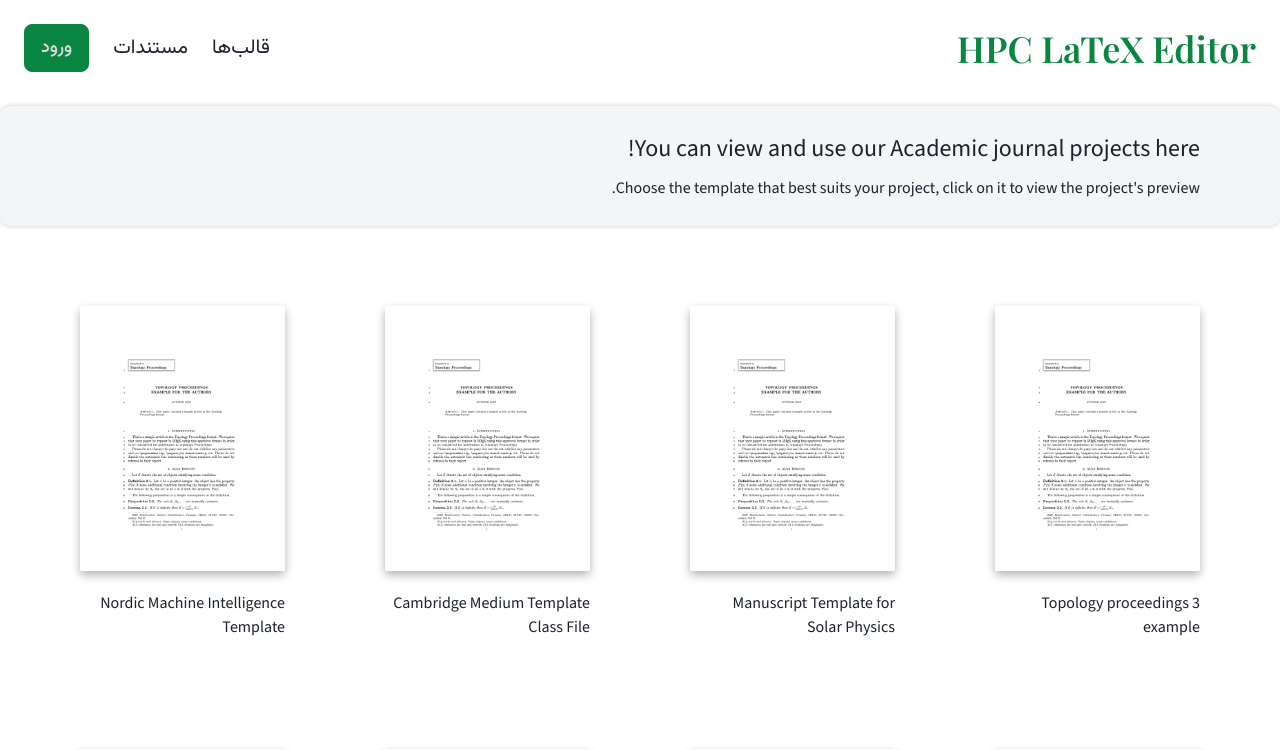
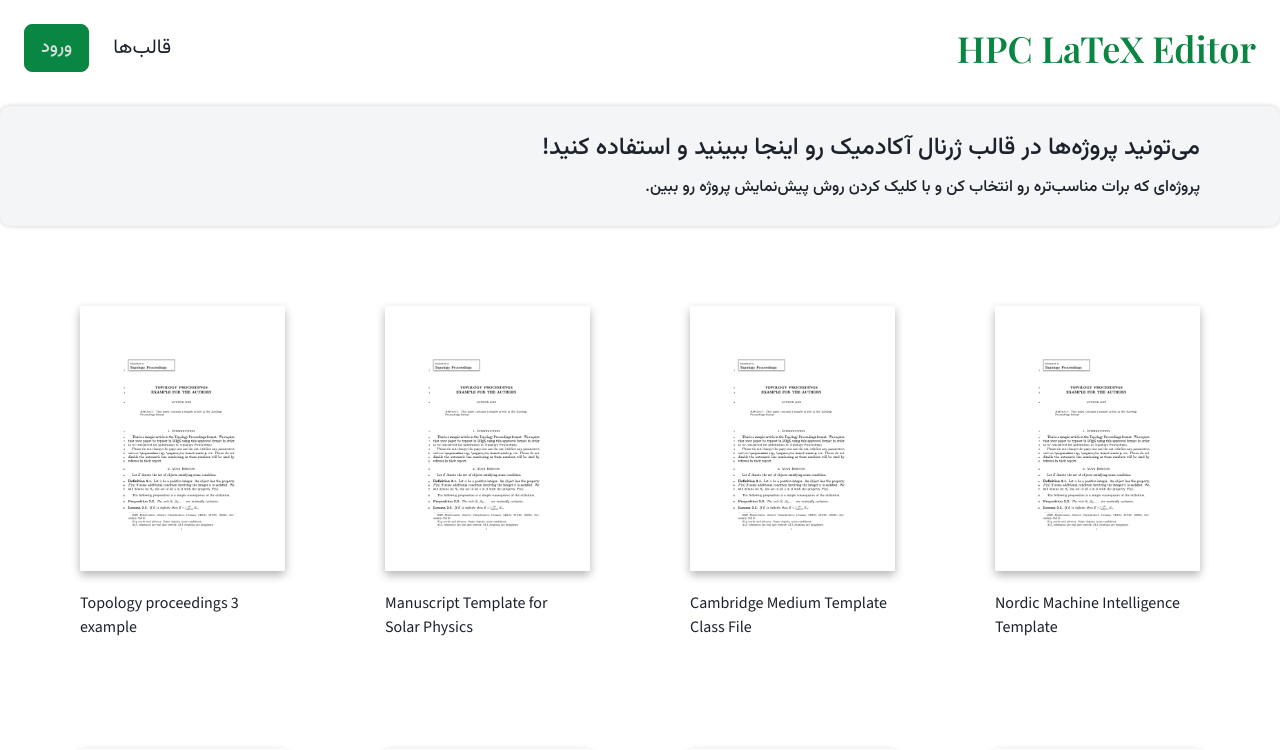
Before and after one commit to Afra-Khalaj/Overleaf-landing, a Next.js app: page /templates/academic-journal in a window 1280 px wide. Shown: the top 750 px of the page. Built offline with nearby package versions, Linux system fonts and the light colour scheme; a web font is replaced by a local one.

Commit message:
template init 2

```diff
--- a/app/_components/Header/Header.tsx
+++ b/app/_components/Header/Header.tsx
@@ -6,8 +6,8 @@ const Header = () => {
   return (
     <div className='flex items-center px-6 pb-6'>
         <Link className='text text-4xl text-primary font-title font-semibold' href="/">HPC LaTeX Editor</Link>
-        <Link href="/templates" className='ms-auto text-xl hover:text-primary'>قالب‌ها</Link>
-        <Link href="/docs" className='ms-6 me-6 text-xl hover:text-primary'>مستندات</Link>
+        {/* <Link href="/templates" className='ms-auto text-xl hover:text-primary'>قالب‌ها</Link> */}
+        <Link href="/docs" className='ms-auto me-6 text-xl hover:text-primary'>قالب‌ها</Link>
         <PrimaryButton href="https://dev.latex.hpc.ipm.ac.ir">ورود</PrimaryButton>
     </div>
   )
--- a/app/templates/academic-journal/page.tsx
+++ b/app/templates/academic-journal/page.tsx
@@ -20,12 +20,15 @@ const page = () => {
           borderRadius: "10px",
         }}
       >
-        <h1 className="font-body font-medium text-2xl text-neutral mt-14 ms-20">
-          You can view and use our Academic journal projects here!
+        <h1 className="font-medium text-2xl text-neutral mt-14 ms-20">
+          {/* You can view and use our Academic journal projects here! */}
+          می‌تونید پروژه‌ها در قالب ژرنال آکادمیک رو اینجا ببینید و استفاده کنید!
         </h1>
-        <p className="font-body font-medium text-l text-base-400 mt-3 mb-14 ms-20">
-          Choose the template that best suits your project, click on it to view
-          the project&apos;s preview.
+        <p className="font-medium text-l text-base-400 mt-3 mb-14 ms-20">
+          {/* Choose the template that best suits your project, click on it to view
+          the project&apos;s preview. */}
+          پروژه‌ای که برات مناسب‌تره رو انتخاب کن و با کلیک کردن روش پیش‌نمایش
+          پروژه رو ببین.
         </p>
       </div>
       <div
@@ -39,6 +42,7 @@ const page = () => {
           padding: "80px",
           paddingTop: "30px",
         }}
+        dir="ltr"
       >
         <div
           style={{
--- a/app/templates/conference/page.tsx
+++ b/app/templates/conference/page.tsx
@@ -20,12 +20,15 @@ const page = () => {
           borderRadius: "10px",
         }}
       >
-        <h1 className="font-body font-medium text-2xl text-neutral mt-14 ms-20">
-          You can view and use our Academic journal projects here!
+        <h1 className="font-medium text-2xl text-neutral mt-14 ms-20">
+          {/* You can view and use our Academic journal projects here! */}
+          می‌تونید پروژه‌ها در قالب کنفرانس رو اینجا ببینید و استفاده کنید!
         </h1>
-        <p className="font-body font-medium text-l text-base-400 mt-3 mb-14 ms-20">
-          Choose the template that best suits your project, click on it to view
-          the project&apos;s preview.
+        <p className="font-medium text-l text-base-400 mt-3 mb-14 ms-20">
+          {/* Choose the template that best suits your project, click on it to view
+          the project&apos;s preview. */}
+          پروژه‌ای که برات مناسب‌تره رو انتخاب کن و با کلیک کردن روش پیش‌نمایش
+          پروژه رو ببین.
         </p>
       </div>
       <div
@@ -39,6 +42,7 @@ const page = () => {
           padding: "80px",
           paddingTop: "30px",
         }}
+        dir="ltr"
       >
         <div
           style={{
--- a/app/templates/resume/page.tsx
+++ b/app/templates/resume/page.tsx
@@ -20,12 +20,15 @@ const page = () => {
           borderRadius: "10px",
         }}
       >
-        <h1 className="font-body font-medium text-2xl text-neutral mt-14 ms-20">
-          You can view and use our Academic journal projects here!
+        <h1 className="font-medium text-2xl text-neutral mt-14 ms-20">
+          {/* You can view and use our Academic journal projects here! */}
+          می‌تونید پروژه‌ها در قالب رزومه رو اینجا ببینید و استفاده کنید!
         </h1>
-        <p className="font-body font-medium text-l text-base-400 mt-3 mb-14 ms-20">
-          Choose the template that best suits your project, click on it to view
-          the project&apos;s preview.
+        <p className="font-medium text-l text-base-400 mt-3 mb-14 ms-20">
+          {/* Choose the template that best suits your project, click on it to view
+          the project&apos;s preview. */}
+          پروژه‌ای که برات مناسب‌تره رو انتخاب کن و با کلیک کردن روش پیش‌نمایش
+          پروژه رو ببین.
         </p>
       </div>
       <div
@@ -39,6 +42,7 @@ const page = () => {
           padding: "80px",
           paddingTop: "30px",
         }}
+        dir="ltr"
       >
         <div
           style={{
--- a/app/templates/thesis/page.tsx
+++ b/app/templates/thesis/page.tsx
@@ -20,12 +20,15 @@ const page = () => {
           borderRadius: "10px",
         }}
       >
-        <h1 className="font-body font-medium text-2xl text-neutral mt-14 ms-20">
-          You can view and use our Academic journal projects here!
+        <h1 className="font-medium text-2xl text-neutral mt-14 ms-20">
+          {/* You can view and use our Academic journal projects here! */}
+          می‌تونید پروژه‌ها در قالب پایان‌نامه رو اینجا ببینید و استفاده کنید!
         </h1>
-        <p className="font-body font-medium text-l text-base-400 mt-3 mb-14 ms-20">
-          Choose the template that best suits your project, click on it to view
-          the project&apos;s preview.
+        <p className="font-medium text-l text-base-400 mt-3 mb-14 ms-20">
+          {/* Choose the template that best suits your project, click on it to view
+          the project&apos;s preview. */}
+          پروژه‌ای که برات مناسب‌تره رو انتخاب کن و با کلیک کردن روش پیش‌نمایش
+          پروژه رو ببین.
         </p>
       </div>
       <div
@@ -39,6 +42,7 @@ const page = () => {
           padding: "80px",
           paddingTop: "30px",
         }}
+        dir="ltr"
       >
         <div
           style={{
```
